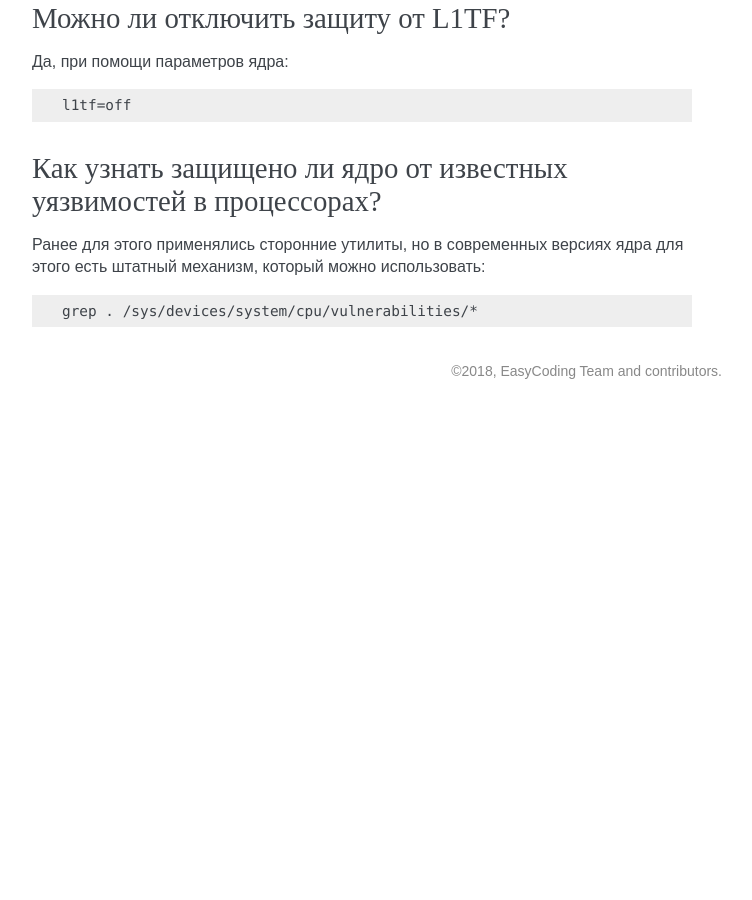
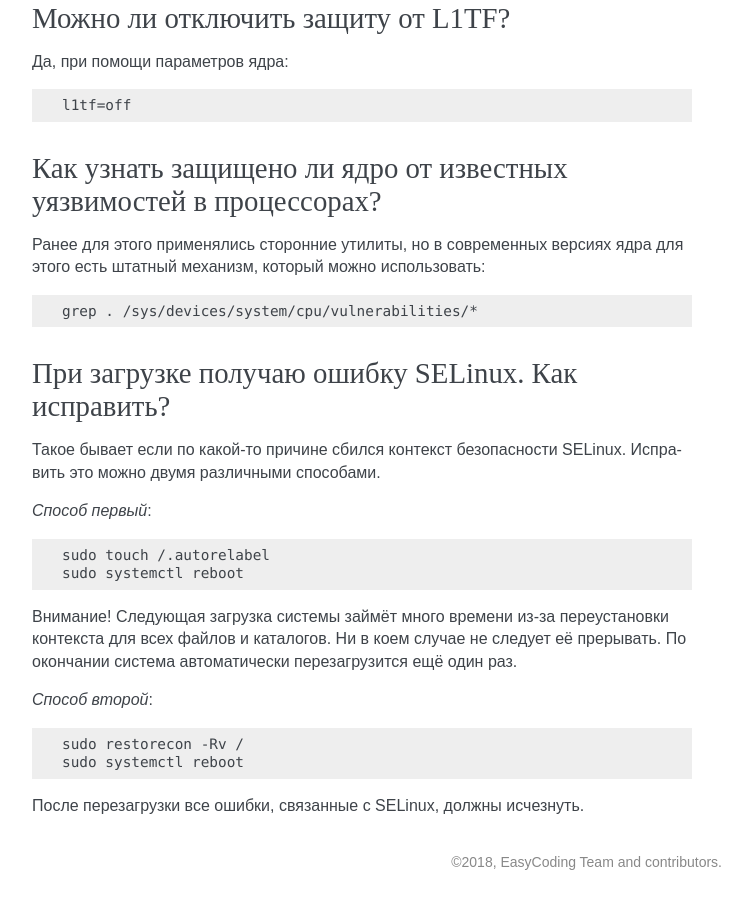
Before and after one commit to RussianFedora/FAQ, a Sphinx documentation site: the page built from source/security.rst, in a window 1280 px wide and 900 px high, scrolled down 1923 px. Shown: the whole window, without its empty margins (388-1140 px from the left). Built offline with Sphinx 7.4.7, drawn with Linux system fonts in a browser that asks for light colours; before the commit the page ends 2332 px from its top, so only the background shows below that.

Commit message:
Added more FAQ content.

```diff
--- a/source/security.rst
+++ b/source/security.rst
@@ -144,3 +144,29 @@ KPTI - это новый механизм ядра, направленный н
 .. code-block:: bash
 
     grep . /sys/devices/system/cpu/vulnerabilities/*
+
+.. index:: SELinux, SELinux error, ошибки SELinux
+.. _selinux-boot-error:
+
+При загрузке получаю ошибку SELinux. Как исправить?
+=======================================================
+
+Такое бывает если по какой-то причине сбился контекст безопасности SELinux. Исправить это можно двумя различными способами.
+
+*Способ первый*:
+
+.. code-block:: bash
+
+    sudo touch /.autorelabel
+    sudo systemctl reboot
+
+Внимание! Следующая загрузка системы займёт много времени из-за переустановки контекста для всех файлов и каталогов. Ни в коем случае не следует её прерывать. По окончании система автоматически перезагрузится ещё один раз.
+
+*Способ второй*:
+
+.. code-block:: bash
+
+    sudo restorecon -Rv /
+    sudo systemctl reboot
+
+После перезагрузки все ошибки, связанные с SELinux, должны исчезнуть.
```
Also changed, not shown: source/helloworld.rst (deleted, +0 -34 lines), source/using-system.rst (+16 -0 lines).
